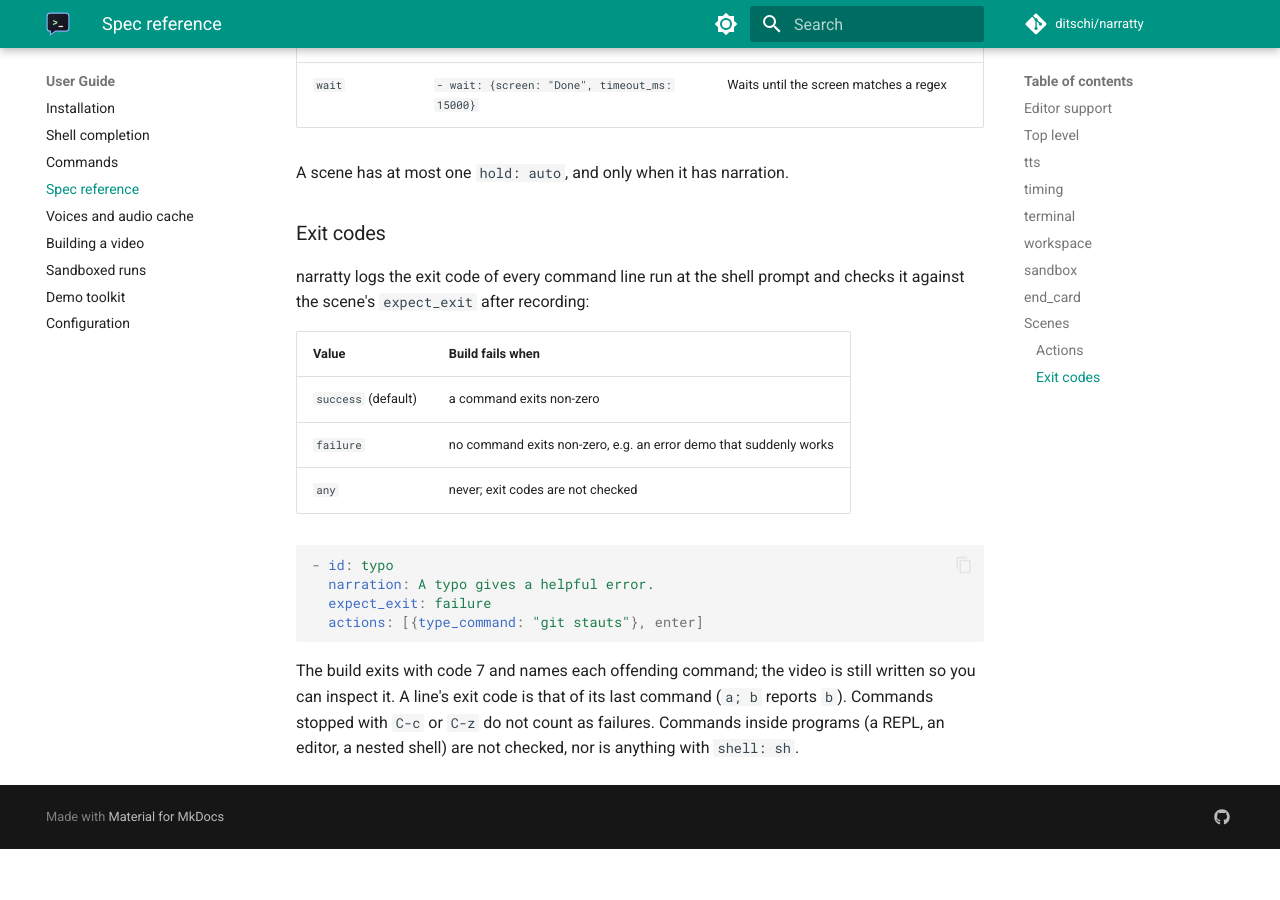
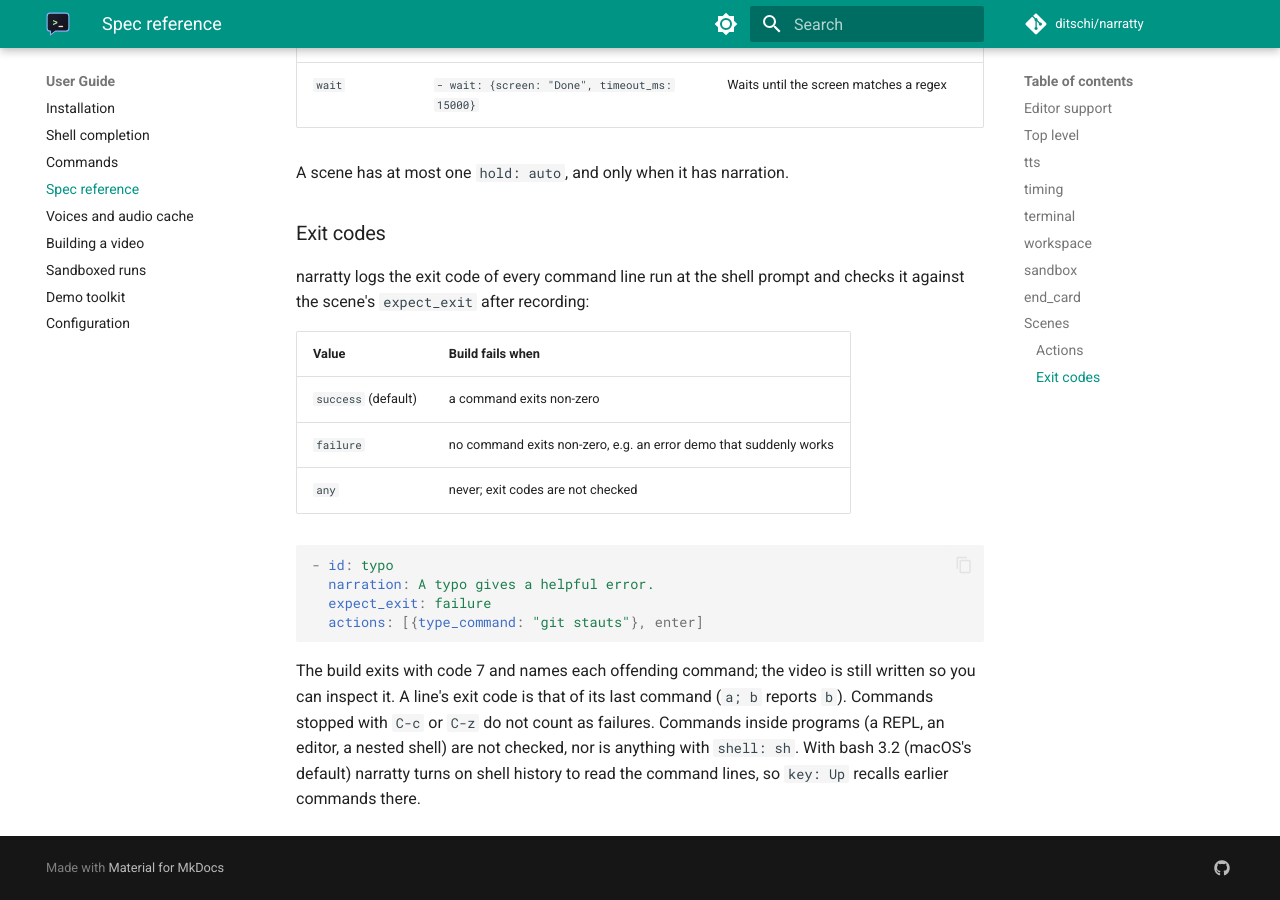
Before and after one commit to ditschi/narratty, an MkDocs documentation site: the page built from docs/user-guide/spec.md, in a window 1280 px wide and 900 px high, scrolled down 5234 px. Built offline with MkDocs 1.6.1 and Material for MkDocs 9.7.7, drawn with Linux system fonts in a browser that asks for light colours; comment, search, counter and statistics services are not loaded; the version menu is left out; before the commit the page ends 6083 px from its top, so only the background shows below that.

Commit message:
docs(spec): note bash 3.2 history for exit checks
Co-Authored-By: Claude Opus 5.5 (1M context) <noreply@anthropic.com>
Claude-Session: https://claude.ai/code/session_01WgRQacg7rpahVoTDJ6MfHq

```diff
--- a/docs/user-guide/spec.md
+++ b/docs/user-guide/spec.md
@@ -182,4 +182,5 @@ The build exits with code 7 and names each offending command; the video is still
 written so you can inspect it. A line's exit code is that of its last command
 (`a; b` reports `b`). Commands stopped with `C-c` or `C-z` do not count as failures.
 Commands inside programs (a REPL, an editor, a nested shell) are not checked, nor is
-anything with `shell: sh`.
+anything with `shell: sh`. With bash 3.2 (macOS's default) narratty turns on shell
+history to read the command lines, so `key: Up` recalls earlier commands there.
```
